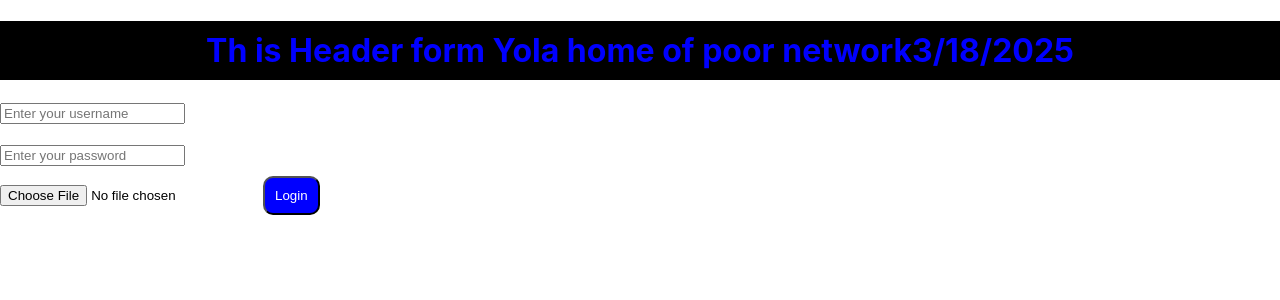
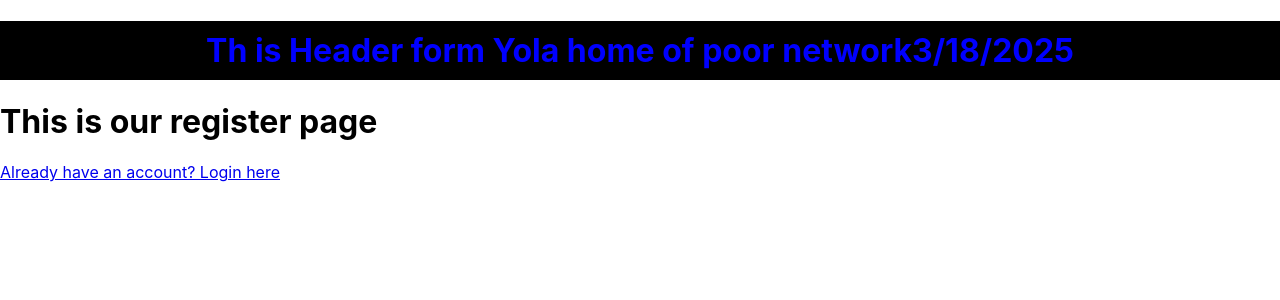
Before and after one commit to mperorjohn/codeSaviourReal, a React (Create React App) app: page /register in a window 1280 px wide. Shown: the top 300 px of the page. Built offline with nearby package versions, Linux system fonts and the light colour scheme.

Commit message:
topic - router

```diff
--- a/package.json
+++ b/package.json
@@ -9,6 +9,7 @@
     "@testing-library/user-event": "^13.5.0",
     "react": "^19.0.0",
     "react-dom": "^19.0.0",
+    "react-router": "^7.4.0",
     "react-scripts": "5.0.1",
     "web-vitals": "^2.1.4"
   },
--- a/src/App.css
+++ b/src/App.css
@@ -1,4 +1,4 @@
-.App {
+/* .App {
   text-align: center;
 }
 
@@ -35,4 +35,4 @@
   to {
     transform: rotate(360deg);
   }
-}
+} */
--- a/src/App.js
+++ b/src/App.js
@@ -1,11 +1,25 @@
 import Header from './components/Header';
 import Login from './pages/Login';
+import ForgetPassword from './pages/ForgetPassword';
+import Register from './pages/Register';
+import Home from './pages/Home';
+import CheckoutPage from './pages/CheckoutPage';
+import  {BrowserRouter as Router, Routes, Route} from 'react-router';
 
 function App() {
   return (
     <div className="App">
-      <Header/>
-      <Login/>
+      <Router>
+        <Header />
+        <Routes>
+          <Route path="/" element={<Home />} />
+          <Route path="/login" element={<Login />} />
+          <Route path="/register" element={<Register />} />
+          <Route path="/forgetpassword" element={<ForgetPassword />} />
+          <Route path="/tunde" element={<CheckoutPage />} />
+
+        </Routes>
+      </Router>
     </div>
   );
 }
--- /dev/null
+++ b/src/pages/CheckoutPage.jsx
@@ -0,0 +1,17 @@
+import React from 'react'
+
+const CheckoutPage = () => {
+
+
+
+
+
+  return (
+    <div>
+        <h1>My name is tunde</h1>
+
+    </div>
+  )
+}
+
+export default CheckoutPage
--- /dev/null
+++ b/src/pages/ForgetPassword.jsx
@@ -0,0 +1,20 @@
+import React from 'react'
+
+
+
+const ForgetPassword = () => {
+
+
+
+
+
+
+  return (
+    <div>
+        <h1>This is forget ForgetPassword page</h1>
+
+    </div>
+  )
+}
+
+export default ForgetPassword
--- /dev/null
+++ b/src/pages/Home.jsx
@@ -0,0 +1,17 @@
+import React from 'react'
+
+const Home = () => {
+
+
+
+
+
+
+  return (
+    <div>
+      <h1>This is Homepage</h1>
+    </div>
+  )
+}
+
+export default Home
--- a/src/pages/Login.jsx
+++ b/src/pages/Login.jsx
@@ -1,4 +1,5 @@
 import React from "react";
+import { Link } from "react-router";  // import the Link component
 
 const Login = () => {
   return (
@@ -20,6 +21,8 @@
       >
         Login
       </button>
+
+      <Link to="/register">Don't have an account? Register here</Link>
     </div>
   );
 };
--- /dev/null
+++ b/src/pages/Register.jsx
@@ -0,0 +1,16 @@
+import React from 'react'
+import { Link } from 'react-router';
+const Register = () => {
+  return (
+    <div>
+
+        <h1>This is our register page</h1>
+
+        <Link to='/login'>Already have an account? Login here</Link>
+
+
+    </div>
+  )
+}
+
+export default Register
```
Also changed, not shown: 1 other file (tests, documents, lock files or other folders).
